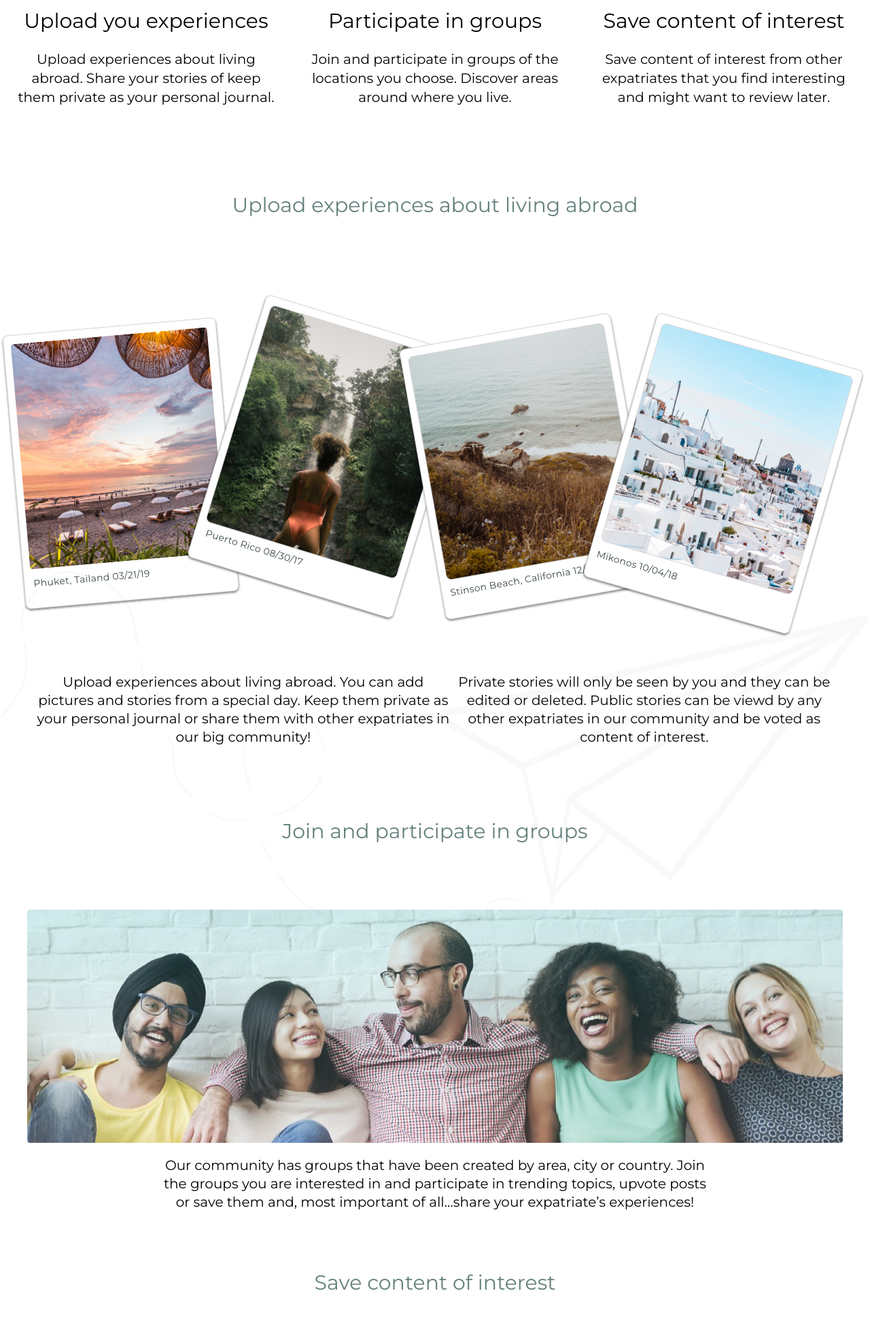
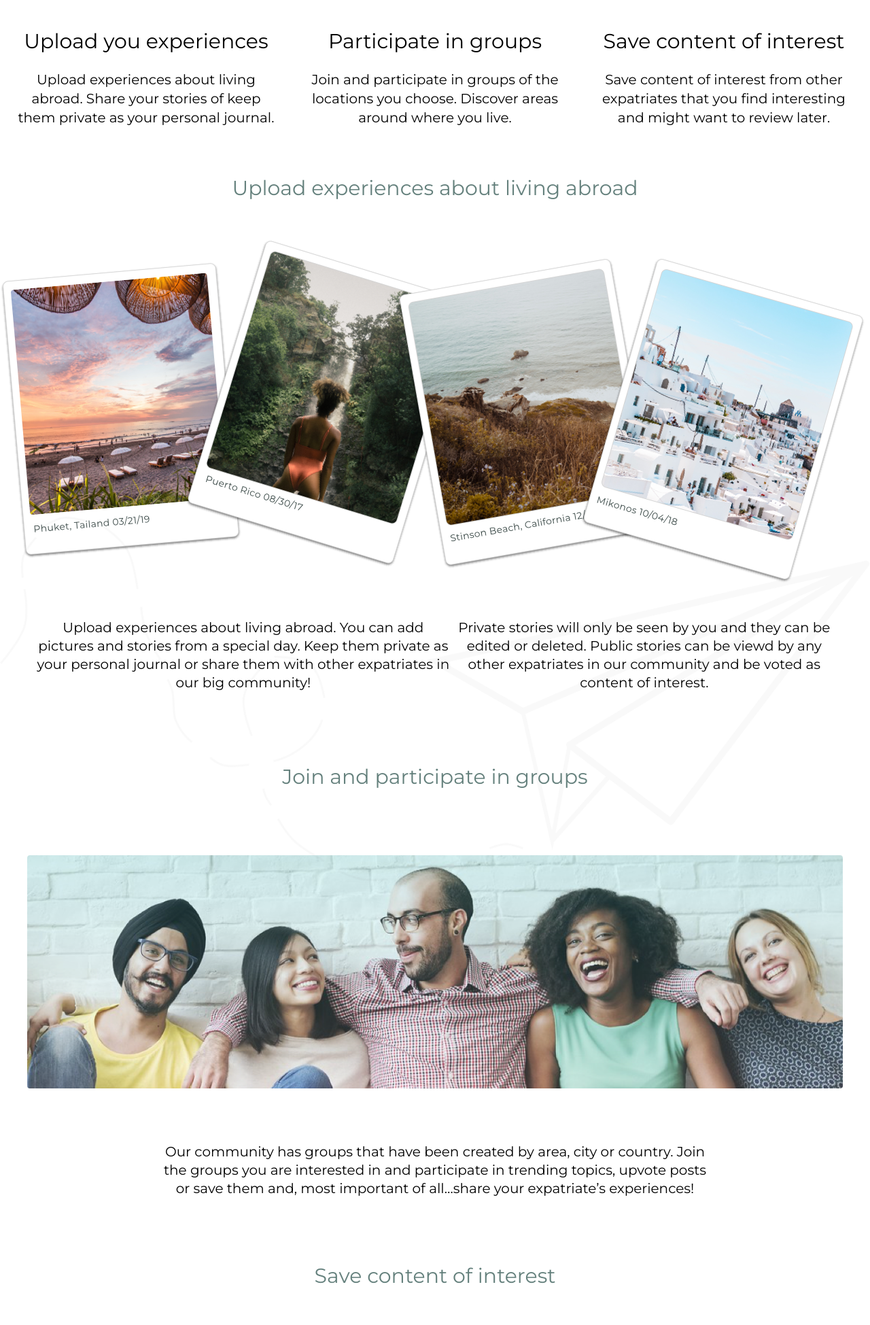
Before and after one commit to jtkoch/expat-journal-marketingpage, a plain HTML site: page index.html in a window 1280 px wide. Shown: the part 348-2297 px from the top of the page at 68% size. Drawn offline with Linux system fonts and the light colour scheme.

Commit message:
Adding mixins

```diff
--- a/css/index.css
+++ b/css/index.css
@@ -192,10 +192,10 @@ body .about p {
   margin-top: 40px;
 }
 body .about .title {
-  width: 100%;
+  text-align: center;
+  padding: 6rem;
   color: #65817D;
   font-size: 3rem;
-  padding: 45px;
 }
 body .plane1-background {
   position: absolute;
@@ -205,7 +205,7 @@ body .plane1-background {
 }
 body .upload-content .upload-title {
   text-align: center;
-  padding: 115px;
+  padding: 6rem;
   color: #65817D;
   font-size: 3rem;
 }
@@ -244,12 +244,10 @@ body .join h3 {
   padding: 4rem;
   width: 70%;
   line-height: 2.7rem;
-  margin-top: -60px;
 }
 body .interest .interest-title {
   text-align: center;
-  padding: 5rem;
-  width: 100%;
+  padding: 6rem;
   color: #65817D;
   font-size: 3rem;
 }
@@ -312,6 +310,7 @@ body .bottom-nav a {
   body .about .icon2,
   body .about .icon3 {
     margin-left: 150px;
+    margin-top: 50px;
     width: 40vw;
   }
   body .about p {
--- a/less/home-page.less
+++ b/less/home-page.less
@@ -19,10 +19,7 @@ body {
     margin-top: 40px;
   }
   .title {
-    width: 100%;
-    color: @title-font-color;
-    font-size: 3rem;
-    padding: 45px;
+    .title;
   }
 }
 
@@ -35,10 +32,7 @@ body {
 
   .upload-content {
     .upload-title {
-      text-align: center;
-      padding: 115px;
-      color: @title-font-color;
-      font-size: 3rem;
+      .title;
     }
     .abroad-photos2 {
       display: none;
@@ -57,10 +51,7 @@ body {
     .displayFlex(space-evenly, center);
     flex-flow: row wrap;
     .join-title {
-      text-align: center;
-      padding: 6rem;
-      color: @title-font-color;
-      font-size: 3rem;
+      .title;
     }
     .people {
       width: 100vw;
@@ -72,17 +63,12 @@ body {
       padding: 4rem;
       width: 70%;
       line-height: 2.7rem;
-      margin-top: -60px;
     }
   }
 
   .interest {
     .interest-title {
-      text-align: center;
-      padding: 5rem;
-      width: 100%;
-      color: @title-font-color;
-      font-size: 3rem;
+      .title;
     }
     .interest-images {
       display: flex;
@@ -145,6 +131,7 @@ body {
       }
       .icon1, .icon2, .icon3 {
         margin-left: 150px;
+        margin-top: 50px;
         width: 40vw;
       }
       p {
--- a/less/mixins.less
+++ b/less/mixins.less
@@ -7,6 +7,6 @@
 .title {
   text-align: center;
   padding: 6rem;
-  color: #65817D;
+  color: @title-font-color;
   font-size: 3rem;
 }
```
